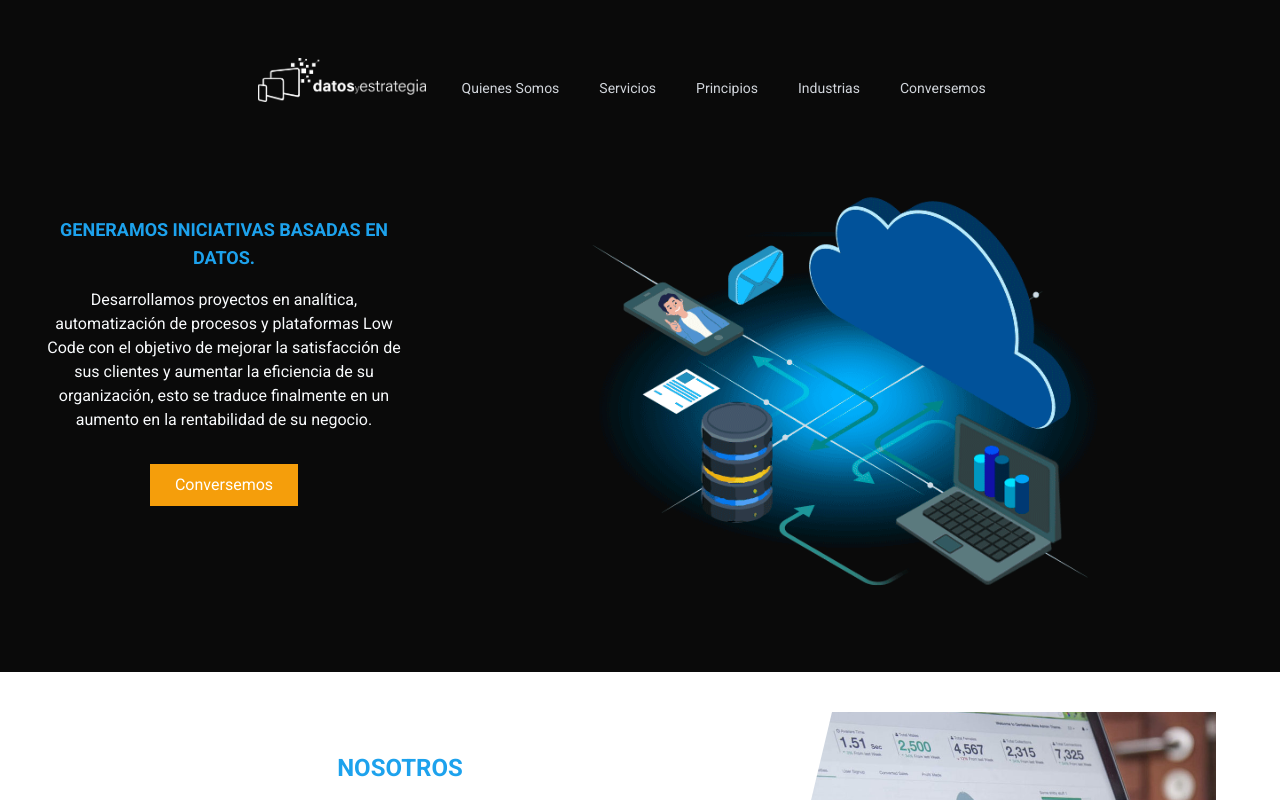
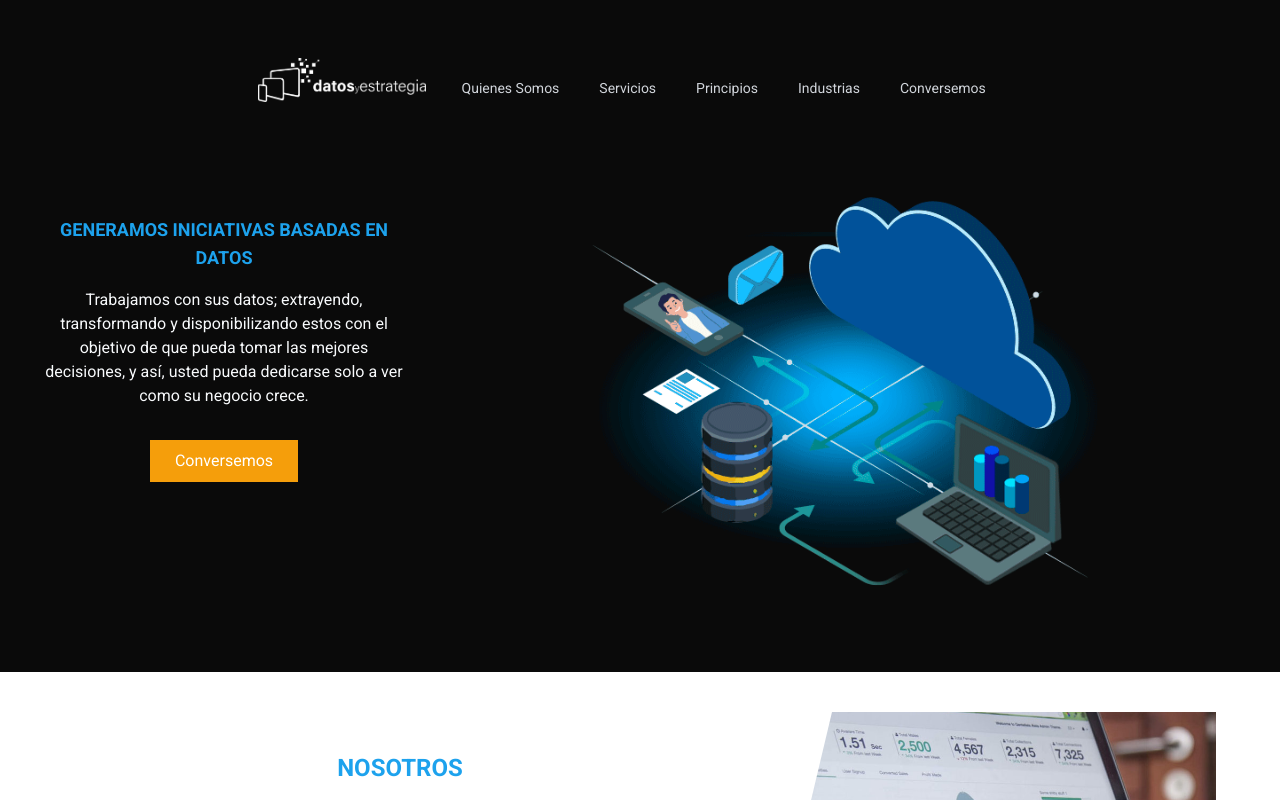
Before and after one commit to jCrCaT/DyestAzure, a React (Create React App) app: page / in a window 1280 px wide. Shown: the top 800 px of the page. Built offline with nearby package versions, Linux system fonts and the light colour scheme.

Commit message:
Update Header.js
Change the title (.) and description

```diff
--- a/src/components/Header.js
+++ b/src/components/Header.js
@@ -13,14 +13,10 @@ const Header = () => {
           <div className="w-full md:w-1/3">
             <div className="my-8 px-6">
               <p className="font-bold home-color-title text-3xl pb-4 text-lg uppercase text-center">
-                Generamos iniciativas basadas en datos.
+                Generamos iniciativas basadas en datos
               </p>
               <p className="text-slate-50 text-center text-base">
-                Desarrollamos proyectos en analítica, automatización de procesos
-                y plataformas Low Code con el objetivo de mejorar la
-                satisfacción de sus clientes y aumentar la eficiencia de su
-                organización, esto se traduce finalmente en un aumento en la
-                rentabilidad de su negocio.
+                Trabajamos con sus datos; extrayendo, transformando y disponibilizando estos con el objetivo de que pueda tomar las mejores decisiones, y así, usted pueda dedicarse solo a ver como su negocio crece.
               </p>
             </div>
             <div className="my-5 sm:my-8 flex justify-center">
```
